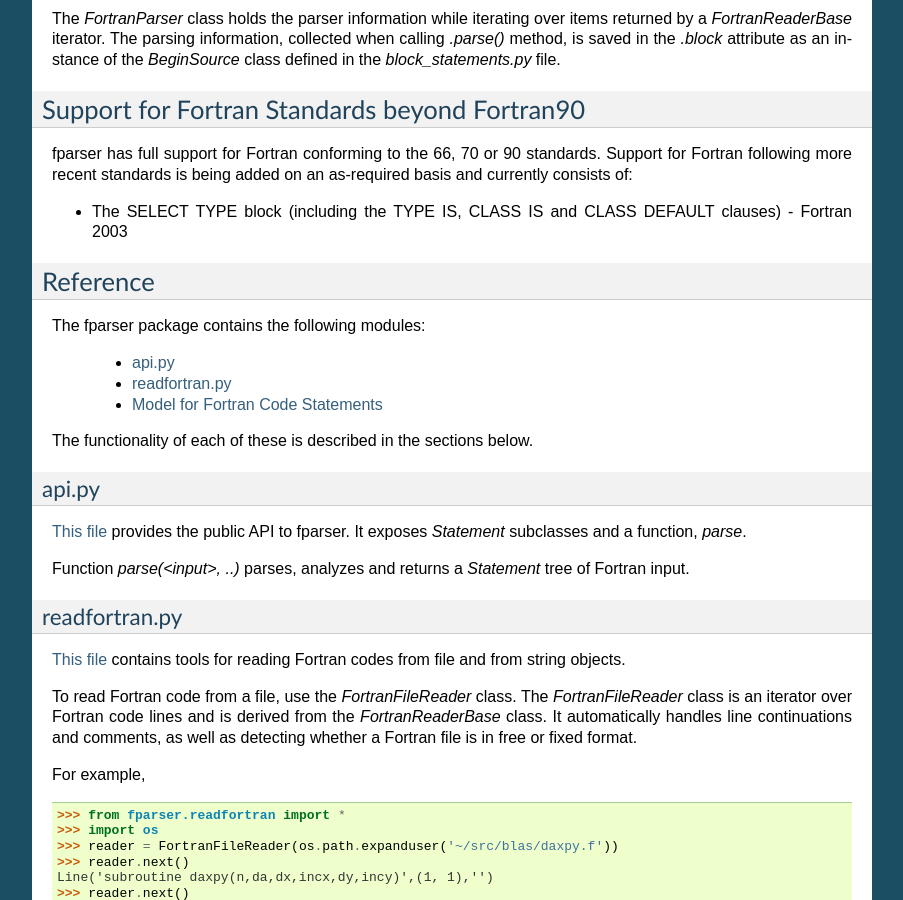
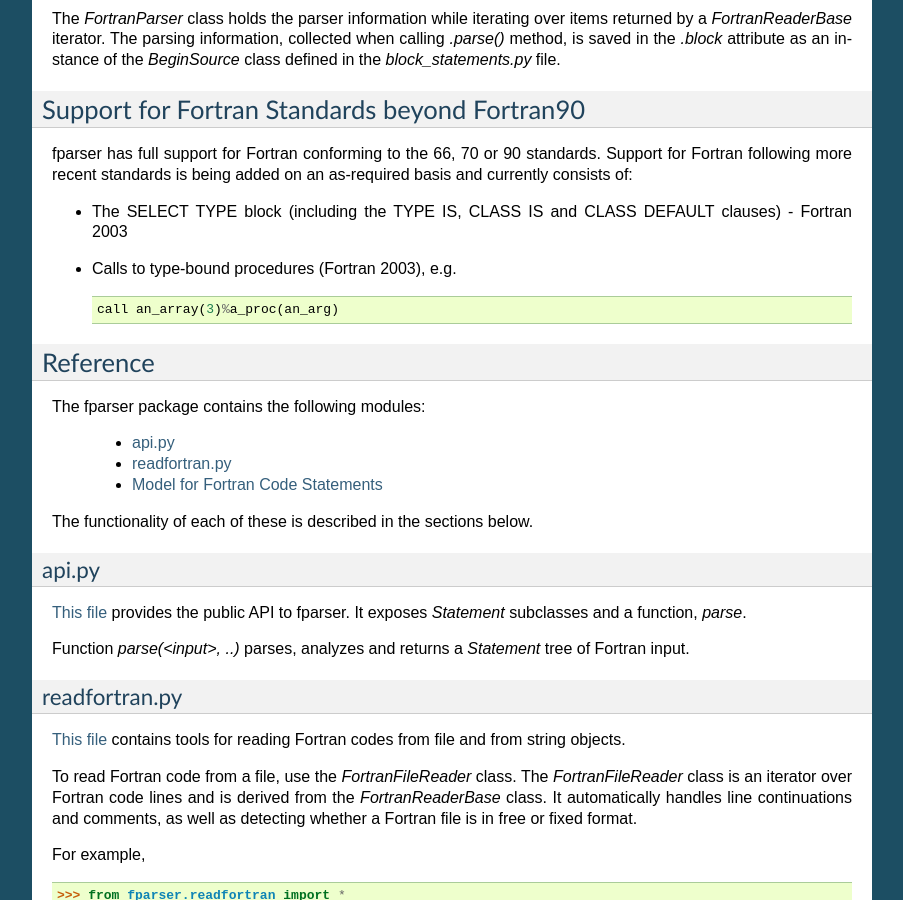
Before and after one commit to pearu/f2py, a Sphinx documentation site: the page built from doc/fparser.rst, in a window 1280 px wide and 900 px high, scrolled down 1206 px. Shown: the whole window, without its empty margins (198-1101 px from the left). Built offline with Sphinx 7.4.7, drawn with Linux system fonts in a browser that asks for light colours.

Commit message:
#22 Update fparser1 documentation to include support for calls to type-bound procedures

```diff
--- a/doc/fparser.rst
+++ b/doc/fparser.rst
@@ -164,6 +164,11 @@ being added on an as-required basis and currently consists of:
 
 * The SELECT TYPE block (including the TYPE IS, CLASS IS and CLASS
   DEFAULT clauses) - Fortran 2003
+* Calls to type-bound procedures (Fortran 2003), e.g.
+
+  ::
+
+       call an_array(3)%a_proc(an_arg)
 
 Reference
 ^^^^^^^^^
```
